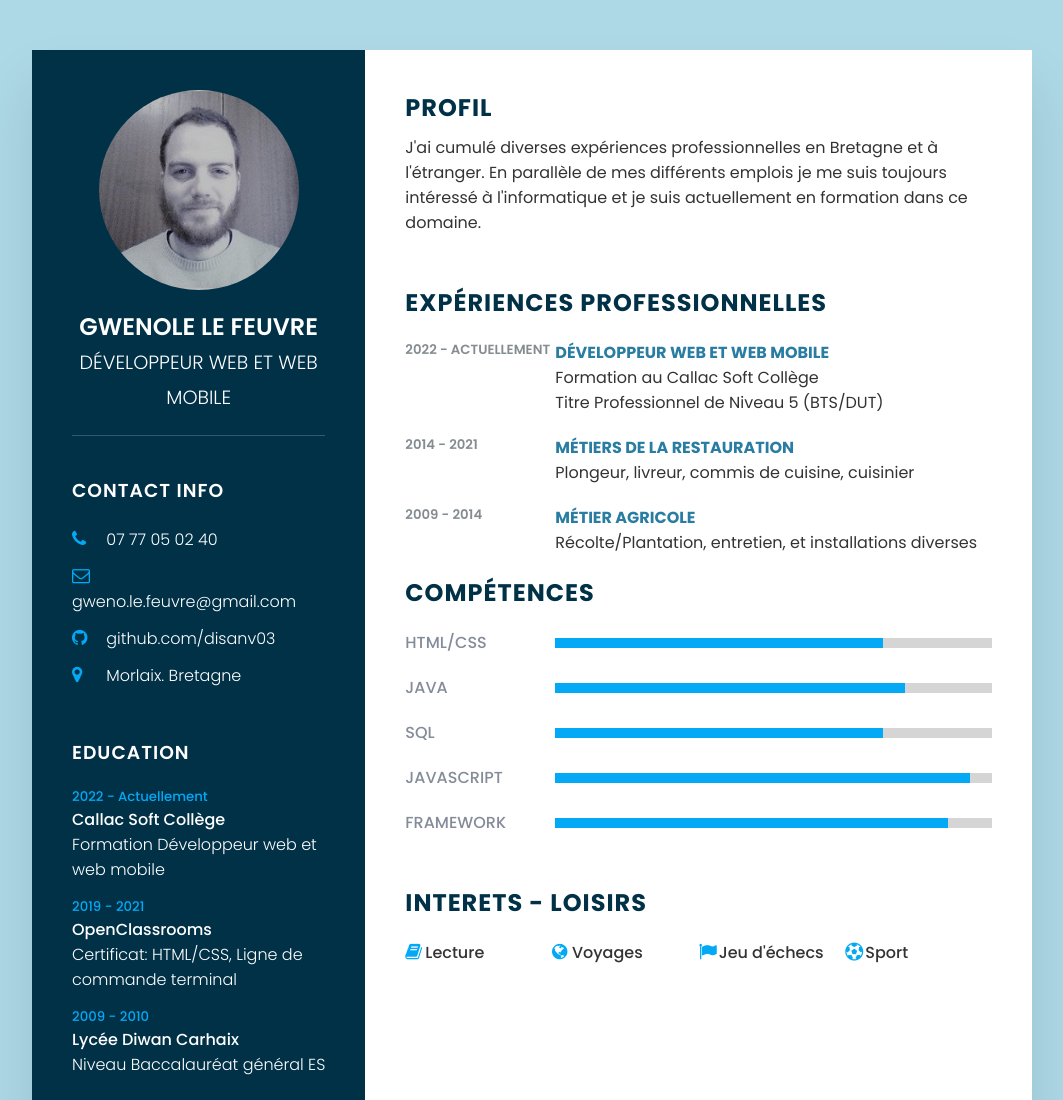
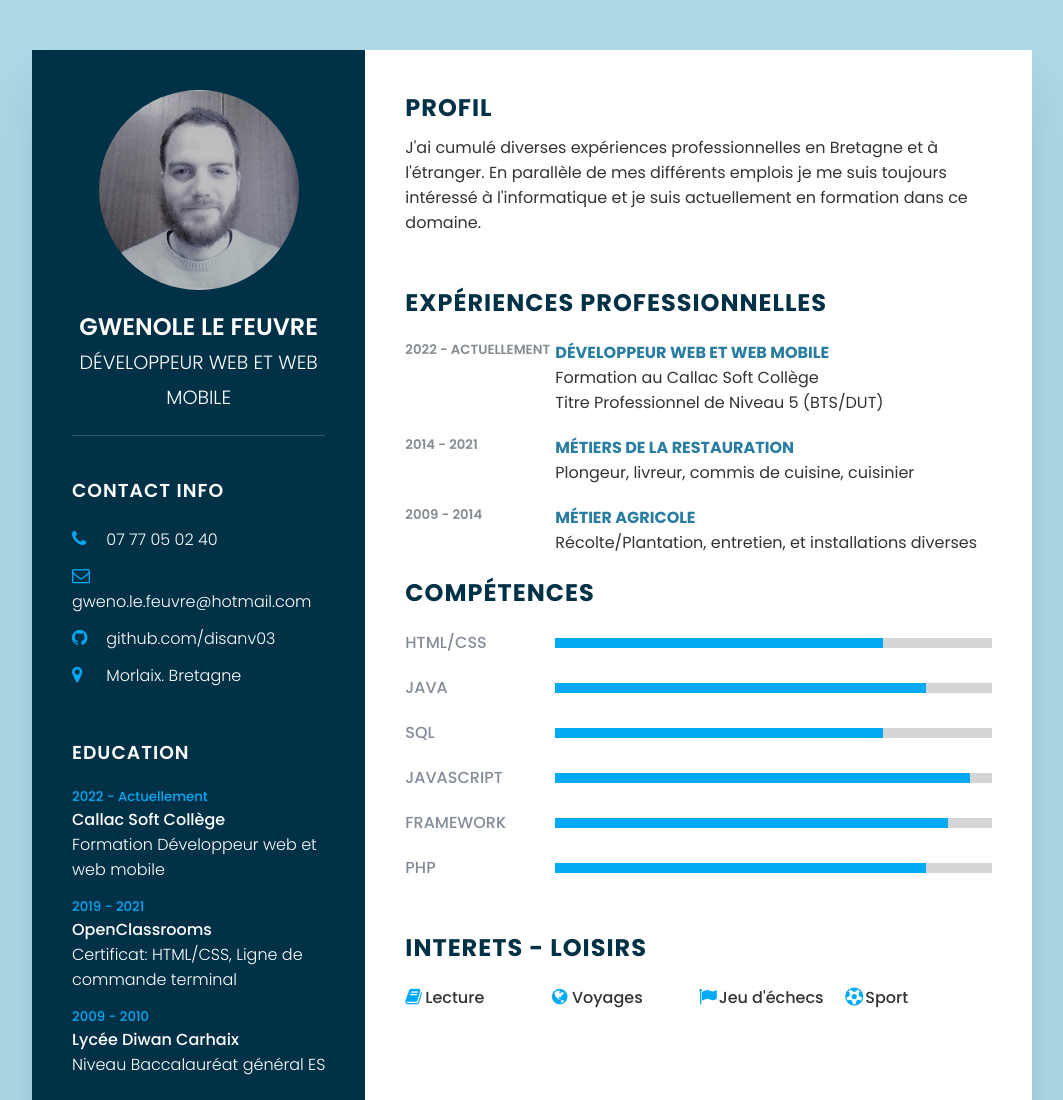
Before and after one commit to disanv03/cv-web-dev, a plain HTML site: page index.html in a window 1280 px wide. Shown: the top 1100 px of the page, without its empty margins (108-1171 px from the left). Drawn offline with Linux system fonts and the light colour scheme.

Commit message:
modification e-mail!

```diff
--- a/index.html
+++ b/index.html
@@ -32,7 +32,7 @@
                         <span class="icon">
                             <i class="fa fa-envelope-o" aria-hidden="true"></i>
                         </span>
-                        <span class="text">gweno.le.feuvre@gmail.com</span>
+                        <span class="text">gweno.le.feuvre@hotmail.com</span>
                     </li>
                     <li>
                         <span class="icon">
@@ -159,7 +159,7 @@
                             <div class="box">
                                 <h4>Java</h4>
                                 <div class="percent">
-                                    <div style="width:80%;"></div>
+                                    <div style="width:85%;"></div>
                                 </div>
                             </div>
                             <div class="box">
@@ -178,6 +178,12 @@
                                 <h4>Framework</h4>
                                 <div class="percent">
                                     <div style="width:90%;"></div>
+                                </div>
+                            </div>
+                            <div class="box">
+                                <h4>PHP</h4>
+                                <div class="percent">
+                                    <div style="width:85%;"></div>
                                 </div>
                             </div>
                     </div>
```
